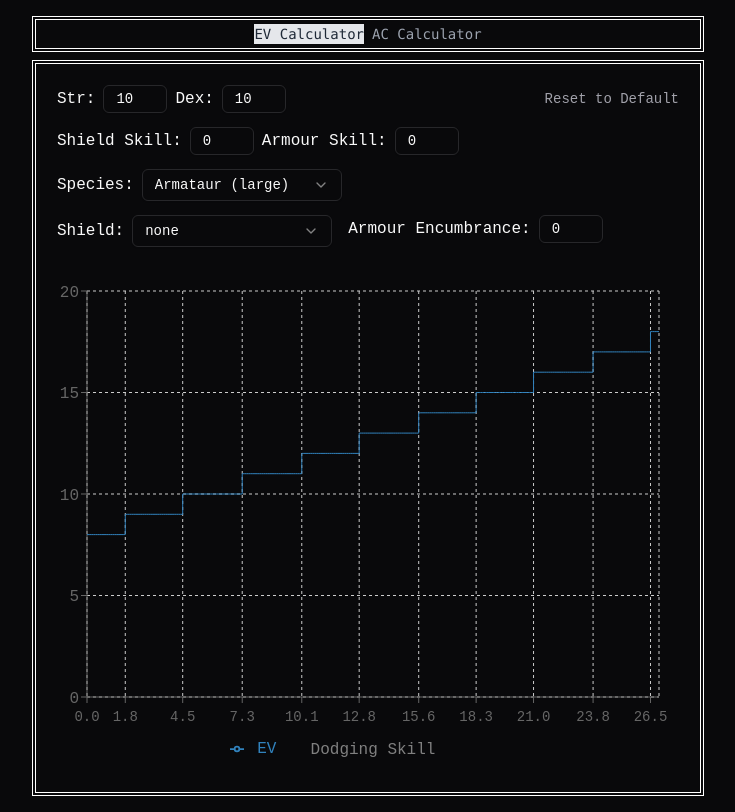
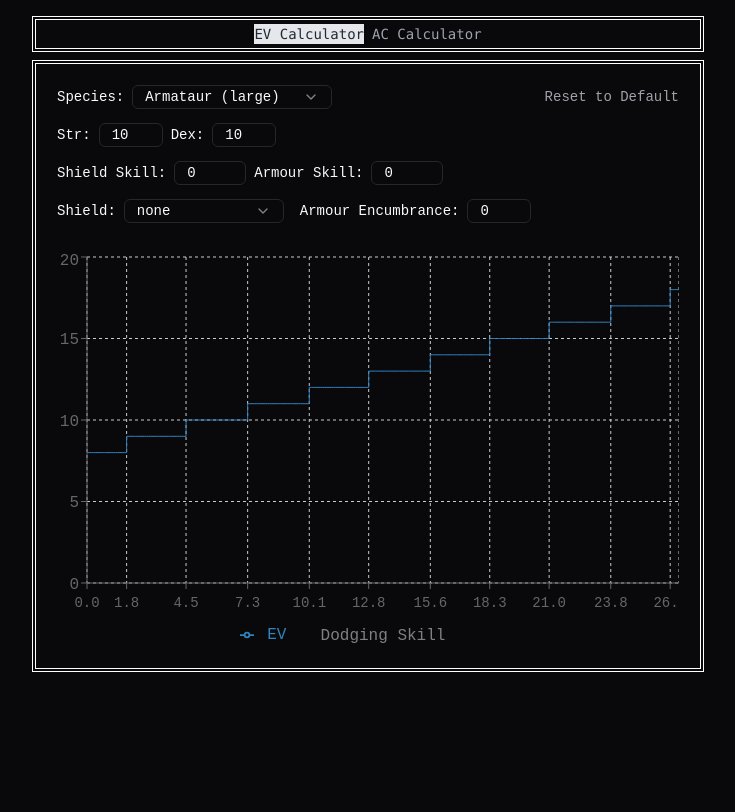
Before and after one commit to ktseo41/dcss-tools, a React (Vite) app: page / in a window 1280 px wide. Shown: the whole page, without its empty margins (272-1007 px from the left). Built offline with nearby package versions, Linux system fonts and the light colour scheme.

Commit message:
feat: font를 변경하고 전체적인 ui 크기를 줄인다

```diff
--- a/src/components/AttrInput.tsx
+++ b/src/components/AttrInput.tsx
@@ -1,4 +1,5 @@
 import { Input } from "@/components/ui/input";
+import { cn } from "@/lib/utils";
 
 const parseFloatInput = (value: number | string) => {
   const parsedValue = typeof value === "string" ? parseFloat(value) : value;
@@ -7,6 +8,9 @@ const parseFloatInput = (value: number | string) => {
   }
   return 0;
 };
+
+const defaultWidth = "w-16";
+const skillWidth = "w-[72px]";
 
 const AttrInput = ({
   label,
@@ -30,10 +34,10 @@ const AttrInput = ({
 
   return (
     <div className="flex flex-row gap-2 items-center justify-center">
-      <label className="break-keep">{label}:</label>
+      <label className="break-keep text-sm">{label}:</label>
       <Input
         type="number"
-        className="w-16 h-7"
+        className={cn(defaultWidth, type === "skill" ? skillWidth : "", "h-6")}
         min="0"
         max={type === "skill" ? "27" : undefined}
         step={type === "skill" ? "0.1" : undefined}
--- a/src/components/EvCalculator.tsx
+++ b/src/components/EvCalculator.tsx
@@ -97,6 +97,34 @@ const EVCalculator = () => {
   return (
     <Card>
       <CardHeader className="flex flex-col gap-2">
+        <div className="flex flex-row justify-between items-center">
+          <label className="flex flex-row items-center gap-2 text-sm">
+            Species:
+            <Select
+              value={state.species}
+              onValueChange={(value) =>
+                setState((prev) => ({ ...prev, species: value as SpeciesKey }))
+              }
+            >
+              <SelectTrigger className="w-[200px] h-6">
+                <SelectValue placeholder="Species" />
+              </SelectTrigger>
+              <SelectContent>
+                {Object.entries(speciesOptions).map(([key, value]) => (
+                  <SelectItem key={key} value={key}>
+                    {value.name} ({value.size})
+                  </SelectItem>
+                ))}
+              </SelectContent>
+            </Select>
+          </label>
+          <button
+            onClick={resetState}
+            className="text-sm text-muted-foreground hover:text-foreground"
+          >
+            Reset to Default
+          </button>
+        </div>
         <div className="flex justify-between items-center">
           <div className="flex flex-row gap-2">
             <AttrInput
@@ -116,12 +144,6 @@ const EVCalculator = () => {
               }
             />
           </div>
-          <button
-            onClick={resetState}
-            className="text-sm text-muted-foreground hover:text-foreground"
-          >
-            Reset to Default
-          </button>
         </div>
         <div className="flex flex-row gap-2">
           <AttrInput
@@ -141,28 +163,8 @@ const EVCalculator = () => {
             }
           />
         </div>
-        <label className="flex flex-row items-center gap-2">
-          Species:
-          <Select
-            value={state.species}
-            onValueChange={(value) =>
-              setState((prev) => ({ ...prev, species: value as SpeciesKey }))
-            }
-          >
-            <SelectTrigger className="w-[200px] h-8">
-              <SelectValue placeholder="Species" />
-            </SelectTrigger>
-            <SelectContent>
-              {Object.entries(speciesOptions).map(([key, value]) => (
-                <SelectItem key={key} value={key}>
-                  {value.name} ({value.size})
-                </SelectItem>
-              ))}
-            </SelectContent>
-          </Select>
-        </label>
         <div className="flex flex-row gap-4">
-          <label className="flex flex-row items-center gap-2">
+          <label className="flex flex-row items-center gap-2 text-sm">
             Shield:
             <Select
               value={state.shield}
@@ -170,7 +172,7 @@ const EVCalculator = () => {
                 setState((prev) => ({ ...prev, shield: value as ShieldKey }))
               }
             >
-              <SelectTrigger className="w-[200px] h-8">
+              <SelectTrigger className="w-[160px] h-6">
                 <SelectValue placeholder="Shield" />
               </SelectTrigger>
               <SelectContent>
@@ -183,7 +185,7 @@ const EVCalculator = () => {
             </Select>
           </label>
           <div className="flex flex-row gap-2">
-            <label>
+            <label className="text-sm">
               <AttrInput
                 label="Armour Encumbrance"
                 value={state.armourER}
@@ -198,10 +200,10 @@ const EVCalculator = () => {
       </CardHeader>
       <CardContent>
         <div>
-          <ResponsiveContainer width="100%" height={500}>
+          <ResponsiveContainer width="100%" height={400}>
             <LineChart
               data={data}
-              margin={{ left: 0, right: 20, top: 20, bottom: 20 }}
+              margin={{ left: 0, right: 0, top: 10, bottom: 10 }}
             >
               <CartesianGrid strokeDasharray="3 3" />
               <XAxis
--- a/src/index.css
+++ b/src/index.css
@@ -3,7 +3,8 @@
 @tailwind utilities;
 
 :root {
-  font-family: monospace, system-ui, Avenir, Helvetica, Arial, sans-serif;
+  font-family: "Courier New", monospace, system-ui, Avenir, Helvetica, Arial,
+    sans-serif;
   line-height: 1.5;
   font-weight: 400;
 
```
